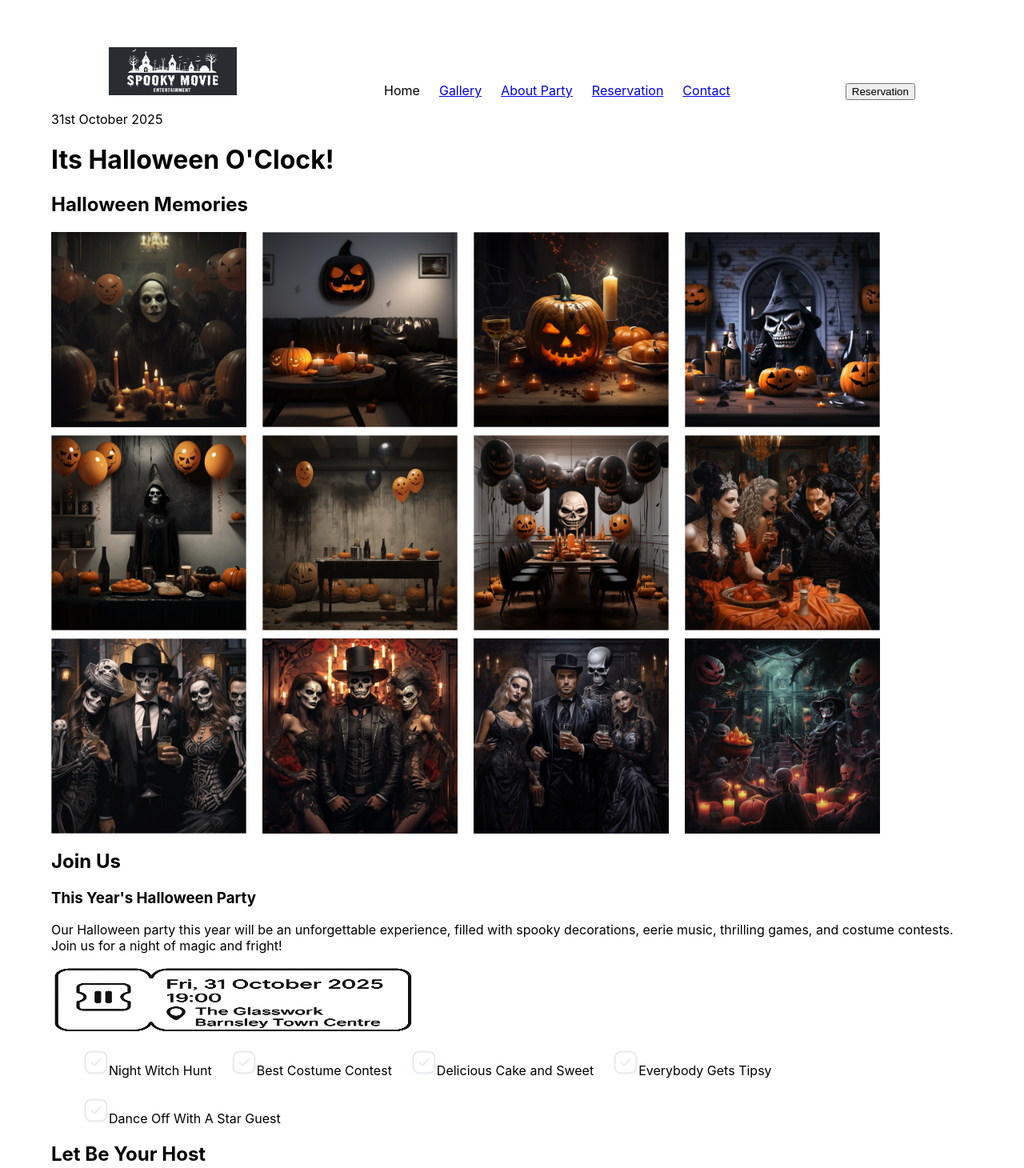
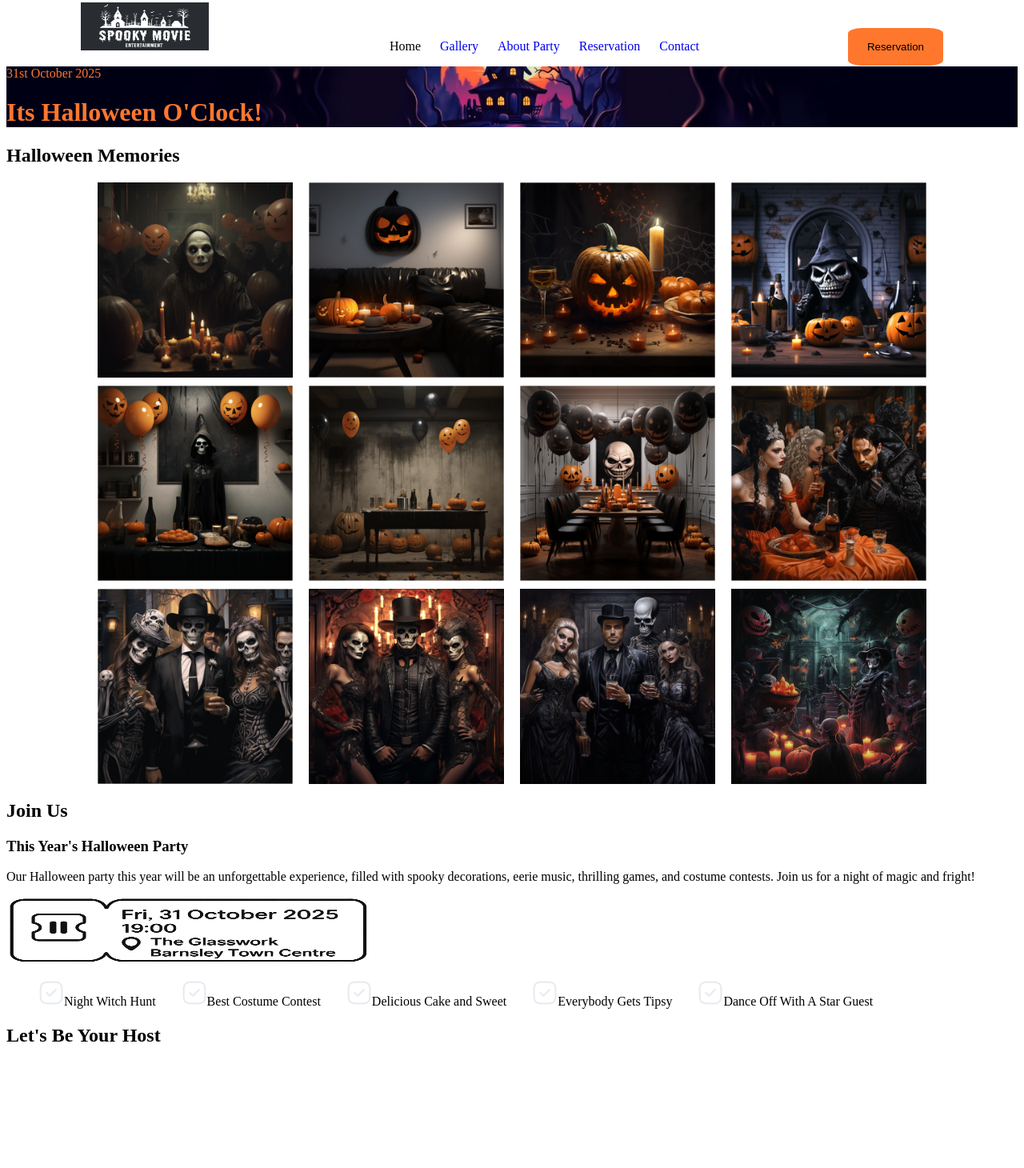
Before and after one commit to marthak1/Marthas_Event_Invite, a plain HTML site: page index.html in a window 1280 px wide. Shown: the part 5-1465 px from the top of the page at 80% size. After the commit the page ends 1333 px from the top, so only its background shows below. Drawn offline with Linux system fonts and the light colour scheme.

Commit message:
updated css, centered gallery

```diff
--- a/index.html
+++ b/index.html
@@ -14,7 +14,7 @@
 <body>
 
 
-    <header>
+    <header class="header-container">
         <nav class="nav-container">
             <div class="brand-logo">
                 <img src="images\Black and White Modern Cartoon Illustrative Halloween Spooky Movie Logo (2).png"
@@ -31,9 +31,9 @@
                     <li><a href="#contact">Contact</a></li>
                 </ul>
             </div>
-            <div class="btn">
-                <button type="button" title="button">Reservation</button>
-            </div>
+
+    <button type="button" title="button">Reservation</button>
+
         </nav>
         <div class="hero">
             <time datetime="2025-10-15T15:00">31st October 2025</time>
@@ -82,7 +82,7 @@
                 <p>Our Halloween party this year will be an unforgettable experience, filled with spooky decorations,
                     eerie music, thrilling games, and costume contests. Join us for a night of magic and fright!</p>
                 <img src="images\ticket2.png" alt="" height="84px" width="458px">
-                <ul>
+                <ul class="features">
                     <li><img src="images\tick-square.png" alt="">Night Witch Hunt</li>
 
                     <li><img src="images\tick-square.png" alt="">Best Costume Contest</li>
@@ -95,7 +95,10 @@
         </section>
 
         <section class="reservation" id="reservation">
-            <h2>Let Be Your Host</h2>
+            <h2>Let's Be Your Host</h2>
+            <div>
+
+            </div>
 
         </section>
         <section class="contact" id="contact">
--- a/style.css
+++ b/style.css
@@ -2,40 +2,58 @@
   box-sizing: border-box;
 }
 
-html,
+/* html,
 body {
-  padding: 2em;
+  padding: 1em;
   margin: 0;
   font-family: -apple-system, BlinkMacSystemFont, Segoe UI, Roboto, Oxygen,
     Ubuntu, Cantarell, Fira Sans, Droid Sans, Helvetica Neue, sans-serif;
+} */
+.hero{
+  background-image: url("images/Untitled-Artwork.png");
+  background-repeat: no-repeat;
+  background-position: center;
+  background-size: cover;
+  /* background: #ffffff url("images/Untitled-Artwork.png") no-repeat center; // shorthand */
+color:#FE772D;
 }
-
+button{
+  padding: 16px 24px;
+  background-color: #FE772D;
+  border: #FE772D;
+  border-radius: 15%;
+  opacity: 100px;
+}
 .nav-container {
   display: flex;
   flex-wrap: wrap;
   gap: 20px, 20px;
   align-items: baseline;
   justify-content: space-around;
+
 }
 
-ul {
+.menu-items {
   display: flex;
   flex-wrap: wrap;
   gap: 1.5rem;
   list-style-type: none;
+
 }
+a{
+  text-decoration: none;
+}
+
 
 .gallery-container {
   display: flex;
   flex-wrap: wrap;
   gap: 10px 20px;
-
+  justify-content: center;
+  }
+.features{
+  display: flex;
+  flex-wrap: wrap;
+  gap: 2rem;
+  list-style-type: none;
 }
-
-/* .hero {
-  background-image: url(images/Untitled-Artwork.png);
-  background-repeat: no-repeat;
-  background-size: cover;
-  padding: 2em;
-  margin: 0;
-} */
```
